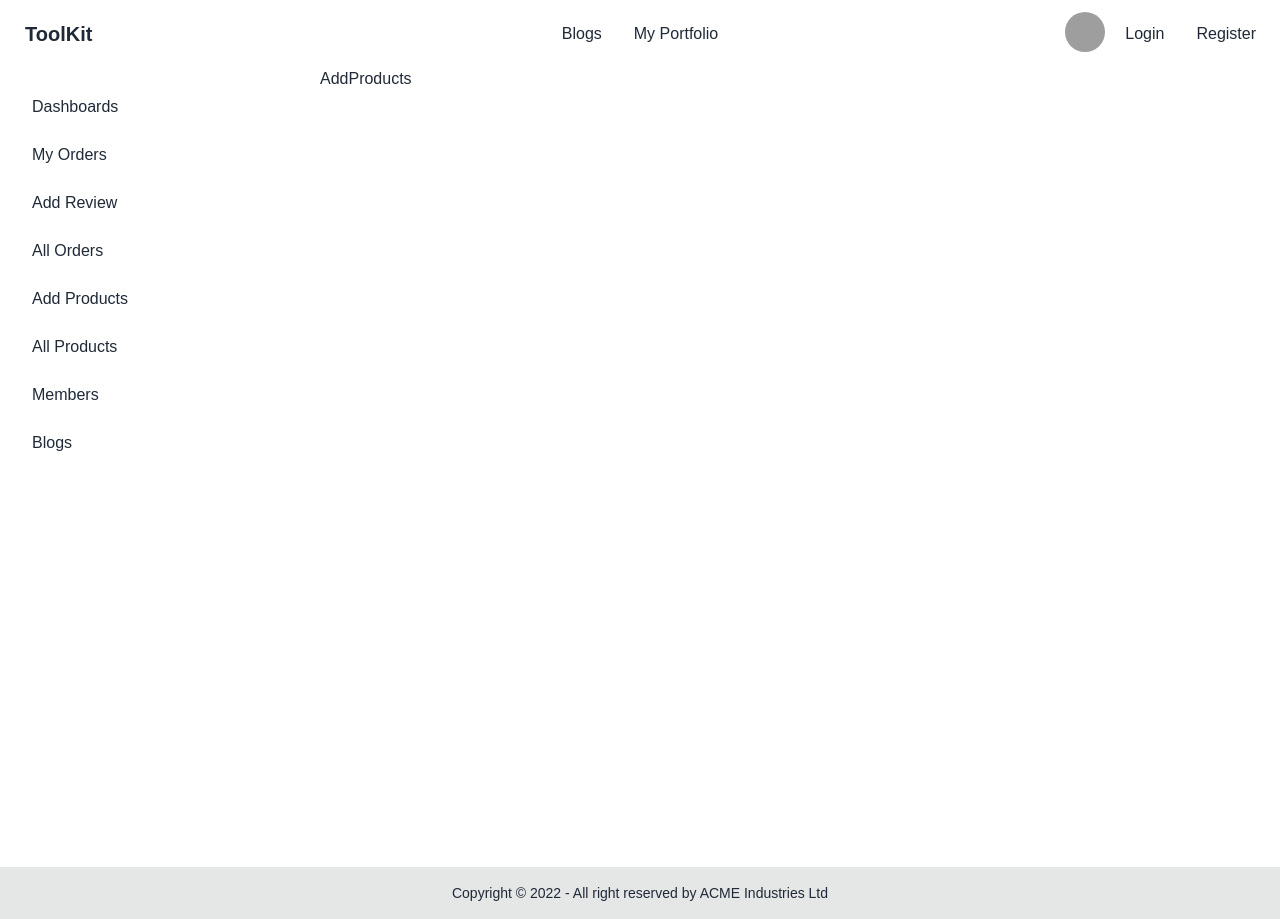
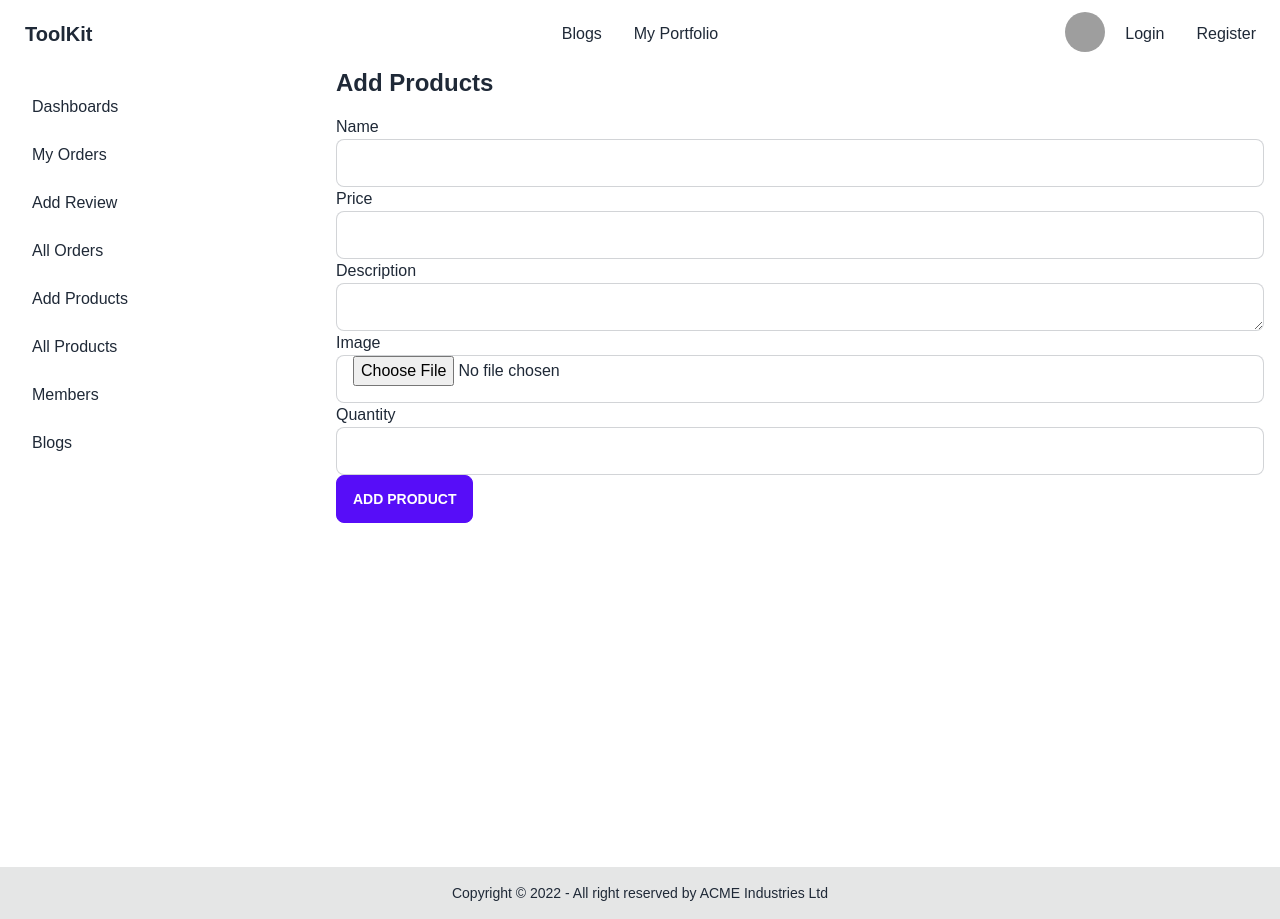
Before and after one commit to nhridoy/manufacturer-website-client-side, a React (Create React App) app: page /dashboard/addproducts in a window 1280 px wide. Built offline with nearby package versions, Linux system fonts and the light colour scheme; grey boxes are pictures that could not be loaded.

Commit message:
Add Product Page

```diff
--- a/src/pages/AddProducts/AddProducts.js
+++ b/src/pages/AddProducts/AddProducts.js
@@ -1,7 +1,44 @@
 import React from "react";
 
 const AddProducts = () => {
-  return <div>AddProducts</div>;
+  return (
+    <div className="container mx-auto px-4">
+      <div className="flex justify-between items-center mb-4">
+        <h1 className="text-2xl font-semibold">Add Products</h1>
+      </div>
+      <form action="">
+        <div className="form-control">
+          <label htmlFor="">Name</label>
+          <input type="text" className="input input-bordered" />
+        </div>
+        <div className="form-control">
+          <label htmlFor="">Price</label>
+          <input type="number" className="input input-bordered" />
+        </div>
+        <div className="form-control">
+          <label htmlFor="">Description</label>
+          <textarea
+            name=""
+            id=""
+            cols="30"
+            rows="10"
+            className="input input-bordered"
+          ></textarea>
+        </div>
+        <div className="form-control">
+          <label htmlFor="">Image</label>
+          <input type="file" className="input input-bordered" />
+        </div>
+
+        <div className="form-control">
+          <label htmlFor="">Quantity</label>
+          <input type="number" className="input input-bordered" />
+        </div>
+
+        <button className="btn btn-primary">Add Product</button>
+      </form>
+    </div>
+  );
 };
 
 export default AddProducts;
```
